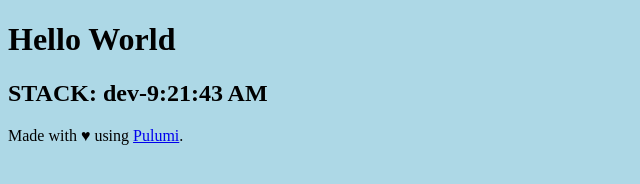
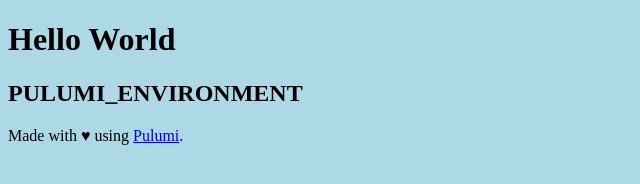
Before and after one commit to MitchellGerdisch/pulumi_cicd, a website: page codefresh_basic/www/index.html in a window 1280 px wide. Shown: the whole page, without its empty margins (0-640 px from the left). Drawn offline with Linux system fonts and the light colour scheme.

Commit message:
fix things

```diff
--- a/codefresh_basic/index.ts
+++ b/codefresh_basic/index.ts
@@ -9,8 +9,10 @@ const siteDir = 'www'; // directory for content files
 // Get an environment configuration setting if it exists
 // use this to modify the index.html for some unique text.
 const stack = pulumi.getStack()
+console.log("stack", stack)
 const currentTime = new Date().toLocaleTimeString('en-US',{timeZone: 'America/Chicago'})
 const webText = `STACK: ${stack}-${currentTime}`
+console.log("webtext",webText)
 
 // contentBucket is the S3 bucket that the website's contents will be stored in.
 const siteBucket = new aws.s3.Bucket('codefresh-demo-bucket', {
--- a/codefresh_basic/www/index.html
+++ b/codefresh_basic/www/index.html
@@ -19,7 +19,7 @@
     <!-- CHANGE THE TEXT ON THE NEXT LINE -->
     <h1>Hello World</h1>
     <!-- LEAVE THIS TEXT UNTOUCHED -->
-    <h2>STACK: dev-9:21:43 AM</h2>
+    <h2>PULUMI_ENVIRONMENT</h2>
     <p>Made with ♥ using <a href="https://pulumi.com">Pulumi</a>.</p>
   </body>
 </html>
```
